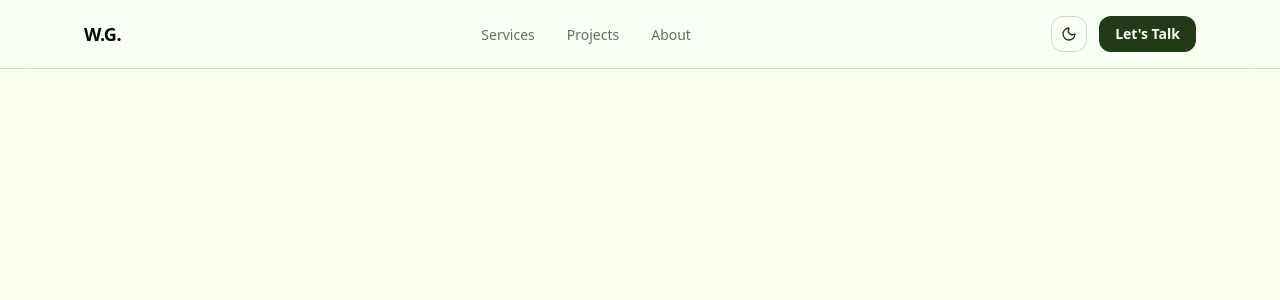
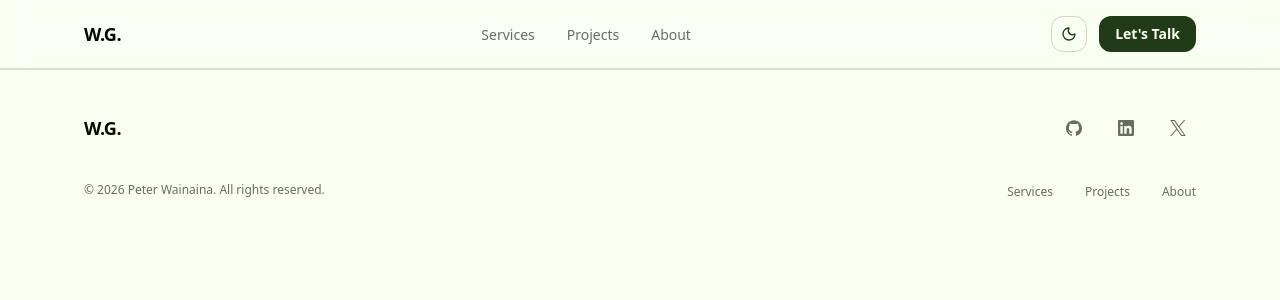
Before and after one commit to WainainaGathecha/visual-portfolio, a React (Vite) app: page / in a window 1280 px wide. Shown: the top 300 px of the page. Built offline with nearby package versions, Linux system fonts and the light colour scheme.

Commit message:
feat: implement footer with social icons
- implement SocialIcons.jsx to include brand logos
- implement navLinks.jsx to link enabled sections
- add x link on portfolioData.json
- update Navbar to import shared links

```diff
--- a/src/App.jsx
+++ b/src/App.jsx
@@ -1,5 +1,5 @@
 import Navbar from './components/Navbar';
-
+import Footer from './components/Footer';
 
 export default function App() {
   return (
@@ -8,6 +8,7 @@ export default function App() {
       <main>
 
       </main>
+      <Footer/>
     </div>
   );
 }
--- /dev/null
+++ b/src/components/Footer.jsx
@@ -0,0 +1,61 @@
+import data from '../data/portfolioData.json';
+import {navLinks} from '../utils/navLinks';
+import SocialIcon from './SocialIcon';
+
+const {brand, footer, contact} = data;
+
+// skip socials with no url
+const socials = contact.socials.filter((social) => social.url);
+
+export default function Footer() {
+    return (
+        <footer className='border-t border-brand-forest/15 dark:border-brand-forest'>
+            <div className='mx-auto flex max-w-6xl flex-col gap-8 px-5 py-10'>
+                <div className='flex items-center justify-between'>
+                    <a href="#top" className='font-display text-lg font-extrabold tracking-tight'>
+                        {brand.short}
+
+                    </a>
+                    {socials.length > 0 && (
+                        <ul className='flex items-center gap-4'>
+                            {socials.map((social) => (
+                                <li key={social.id}>
+                                    <a href={social.url}
+                                        target='_blank'
+                                        rel="noopener noreferrer"
+                                        aria-label={social.label}
+                                        className='grid size-9 place-items-center rounded-xl text-brand-dark-bg/60 transistion-colors hover:text-brand-forest dark:text-brand-light-bg/60 dark:hover:text-brand-lime-accent'>
+                                            <SocialIcon name={social.id} />
+
+                                    </a>
+                                </li>
+                            ))}
+                        </ul>
+                    )}
+                </div>
+
+                {/* Mobile order : links, then copyright. Desktop: copyright left links right */}
+                <div className='flex flex-col gap-6 md:flex-row md:items-center md:justify-between'>
+                    <p className='order-last text-xs text-brand-dark-bg/60 md:order-first dark:text-brand-light-bg/60'>
+                        &copy; { new Date().getFullYear()} {footer.copyright}
+                    </p>
+
+                    <nav aria-label='Footer'>
+                        <ul className='flex items-center justify-between gap-6 md:justify-end md:gap-8'>
+                            {navLinks.map((link) => (
+                                <li key={link.id}>
+                                    <a href={`#${link.id}`} className='text-xs font-medium text-brand-dark-bg/60 transition-colors hover:text-brand-dark-bg dark:text-brand-light-bg/60 dark:hover:text-brand-lime-accent'>
+                                        {link.label}
+                                    </a>
+                                </li>
+                            ))}
+
+                        </ul>
+
+                    </nav>
+
+                </div>
+            </div>
+        </footer>
+    );
+}
--- /dev/null
+++ b/src/components/SocialIcon.jsx
@@ -0,0 +1,18 @@
+const PATHS = {
+  github:
+    'M12 .297c-6.63 0-12 5.373-12 12 0 5.303 3.438 9.8 8.205 11.385.6.113.82-.258.82-.577 0-.285-.01-1.04-.015-2.04-3.338.724-4.042-1.61-4.042-1.61C4.422 18.07 3.633 17.7 3.633 17.7c-1.087-.744.084-.729.084-.729 1.205.084 1.838 1.236 1.838 1.236 1.07 1.835 2.809 1.305 3.495.998.108-.776.417-1.305.76-1.605-2.665-.3-5.466-1.332-5.466-5.93 0-1.31.465-2.38 1.235-3.22-.135-.303-.54-1.523.105-3.176 0 0 1.005-.322 3.3 1.23.96-.267 1.98-.399 3-.405 1.02.006 2.04.138 3 .405 2.28-1.552 3.285-1.23 3.285-1.23.645 1.653.24 2.873.12 3.176.765.84 1.23 1.91 1.23 3.22 0 4.61-2.805 5.625-5.475 5.92.42.36.81 1.096.81 2.22 0 1.606-.015 2.896-.015 3.286 0 .315.21.69.825.57C20.565 22.092 24 17.592 24 12.297c0-6.627-5.373-12-12-12',
+  linkedin:
+    'M20.447 20.452h-3.554v-5.569c0-1.328-.027-3.037-1.852-3.037-1.853 0-2.136 1.445-2.136 2.939v5.667H9.351V9h3.414v1.561h.046c.477-.9 1.637-1.85 3.37-1.85 3.601 0 4.267 2.37 4.267 5.455v6.286zM5.337 7.433c-1.144 0-2.063-.926-2.063-2.065 0-1.138.92-2.063 2.063-2.063 1.14 0 2.064.925 2.064 2.063 0 1.139-.925 2.065-2.064 2.065zm1.782 13.019H3.555V9h3.564v11.452zM22.225 0H1.771C.792 0 0 .774 0 1.729v20.542C0 23.227.792 24 1.771 24h20.451C23.2 24 24 23.227 24 22.271V1.729C24 .774 23.2 0 22.222 0h.003z',
+  x: 'M14.234 10.162 22.977 0h-2.072l-7.591 8.824L7.251 0H.258l9.168 13.343L.258 24H2.33l8.016-9.318L16.749 24h6.993zm-2.837 3.299-.929-1.329L3.076 1.56h3.182l5.965 8.532.929 1.329 7.754 11.09h-3.182z',
+};
+
+export default function SocialIcon({ name, className = 'size-4' }) {
+  const path = PATHS[name];
+  if (!path) return null;
+
+  return (
+    <svg viewBox="0 0 24 24" fill="currentColor" aria-hidden="true" className={className}>
+      <path d={path} />
+    </svg>
+  );
+}
--- a/src/data/portfolioData.json
+++ b/src/data/portfolioData.json
@@ -142,7 +142,8 @@
     "email": "",
     "socials": [
       { "id": "github", "label": "GitHub", "url": "https://github.com/WainainaGathecha" },
-      { "id": "linkedin", "label": "LinkedIn", "url": "https://www.linkedin.com/in/wainaina-gathesha-8a0926351/" }
+      { "id": "linkedin", "label": "LinkedIn", "url": "https://www.linkedin.com/in/wainaina-gathesha-8a0926351/" },
+      {"id": "x", "label": "X (Twitter)", "url":"https://x.com/gatheshaa"}
     ]
   },
   "footer": {
--- /dev/null
+++ b/src/utils/navLinks.js
@@ -0,0 +1,6 @@
+import data from '../data/portfolioData.json';
+
+// Single source of truth for Navbar and Footer: only links whose section is enabled.
+export const navLinks = data.nav.links.filter(
+  (link) => data[link.id]?.enabled !== false,
+);
```
